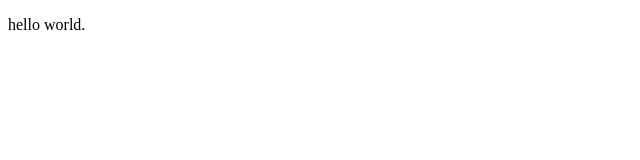
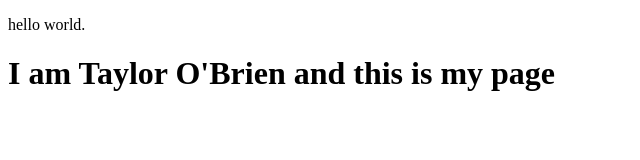
Before and after one commit to tlibra12/eresa-site, a plain HTML site: page index.html in a window 1280 px wide. Shown: the whole page, without its empty margins (0-640 px from the left). Drawn offline with Linux system fonts and the light colour scheme.

Commit message:
Update index.html

```diff
--- a/index.html
+++ b/index.html
@@ -9,5 +9,5 @@
 <body>
 <p>hello world.</p>
 </body>
-
+  <h1> I am Taylor O'Brien and this is my page</h>
 </html>
```
